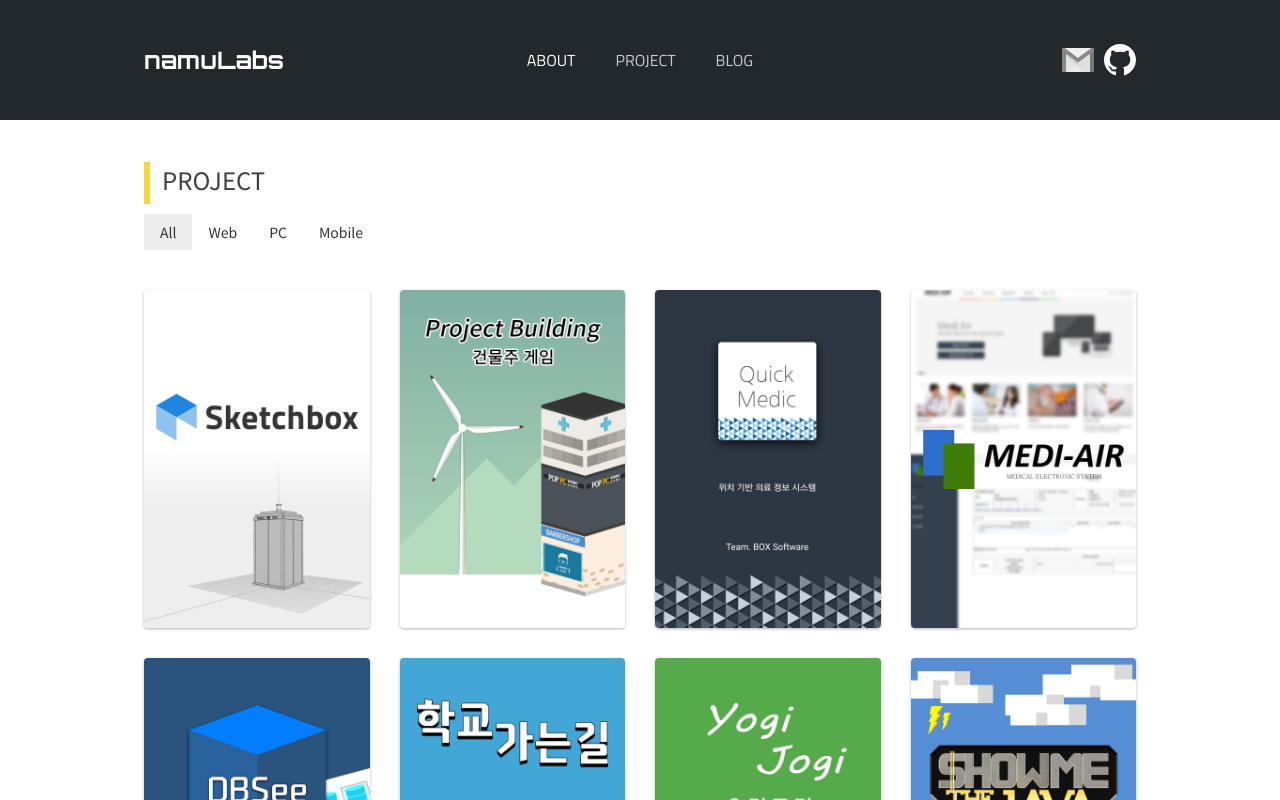
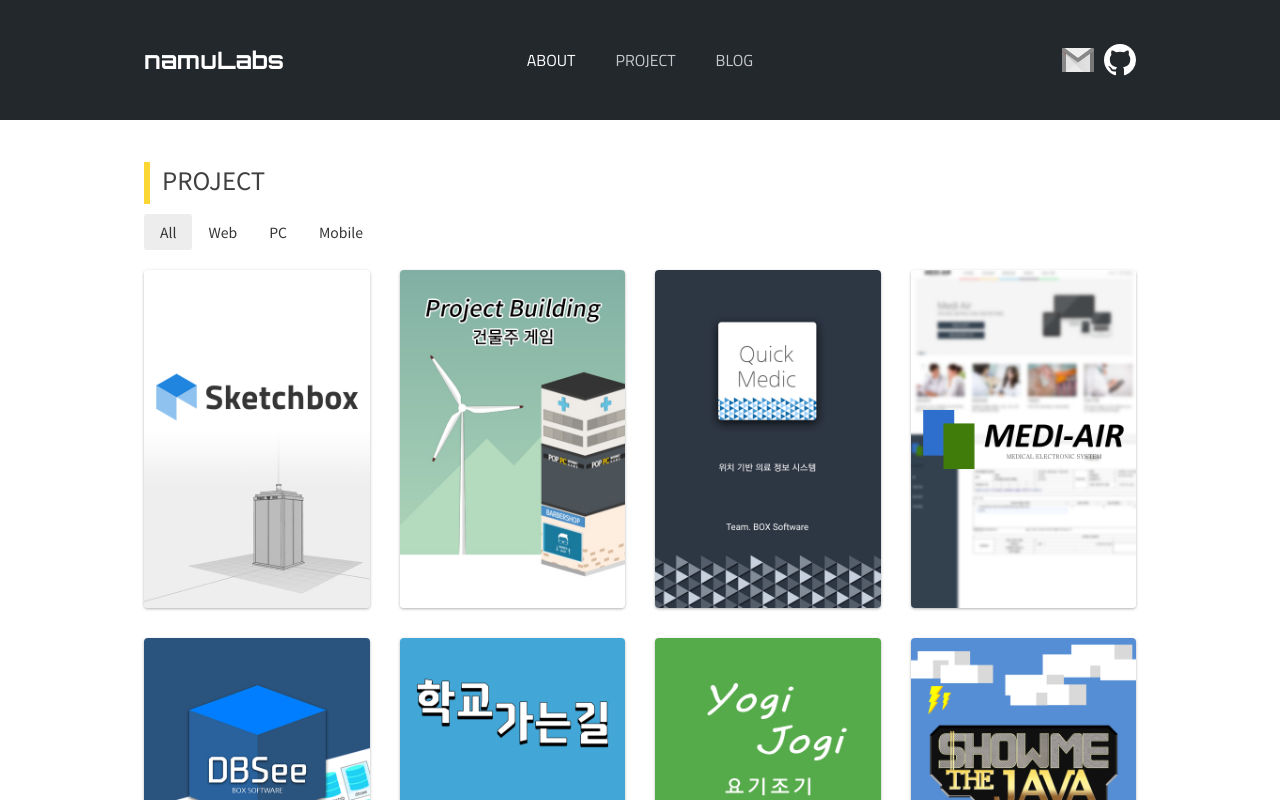
Before and after one commit to Namu-Labs/namulabs-site, an Angular app: page /project in a window 1280 px wide. Shown: the top 800 px of the page. Built offline with nearby package versions, Linux system fonts and the light colour scheme.

Commit message:
update (18042422)

```diff
--- a/src/app/pages/project/project.component.css
+++ b/src/app/pages/project/project.component.css
@@ -1,5 +1,5 @@
 .project-filter {
-    padding: 40px 0px;
+    padding: 40px 0px 20px 0px;
     width: 100%;
 }
 
@@ -23,7 +23,6 @@
     list-style: none;
     margin: 0;
     padding: 0;
-    column-gap: 50px;
 }
 
 .project-filter > ul > li {
```
